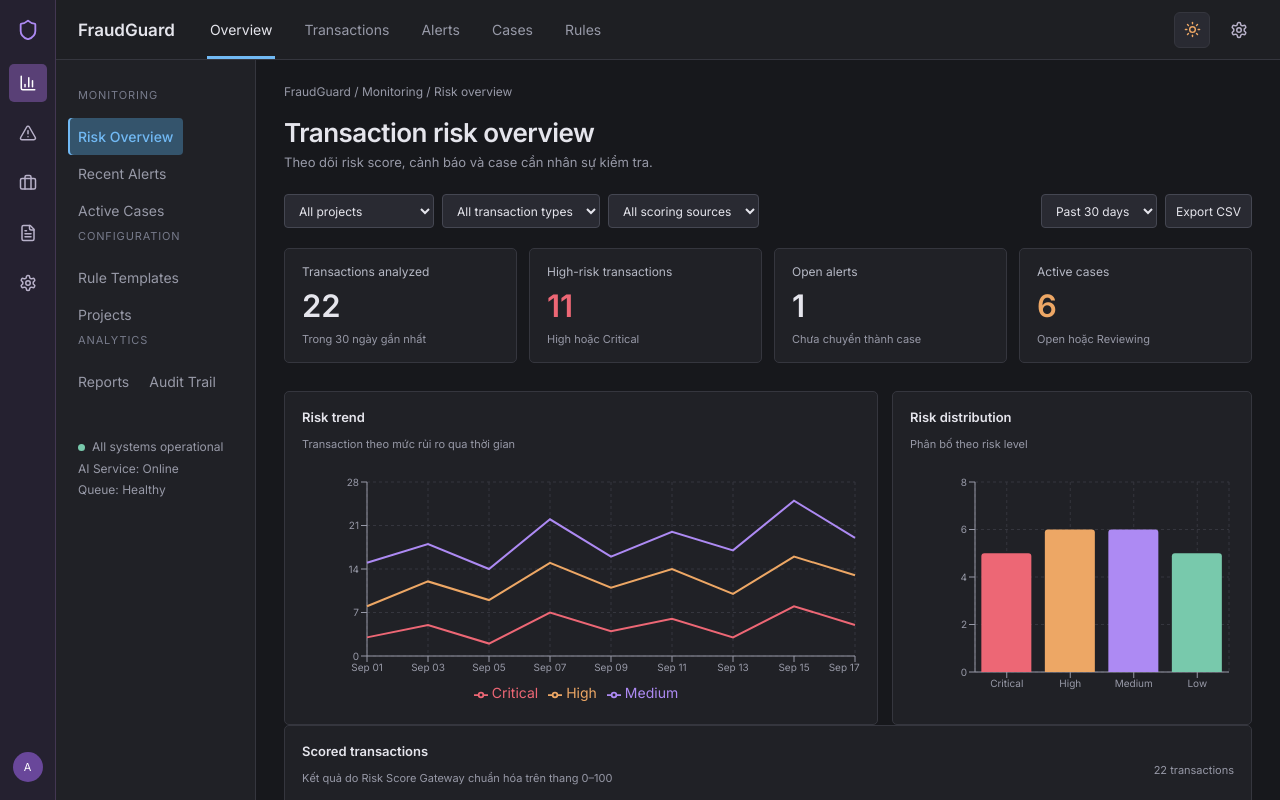
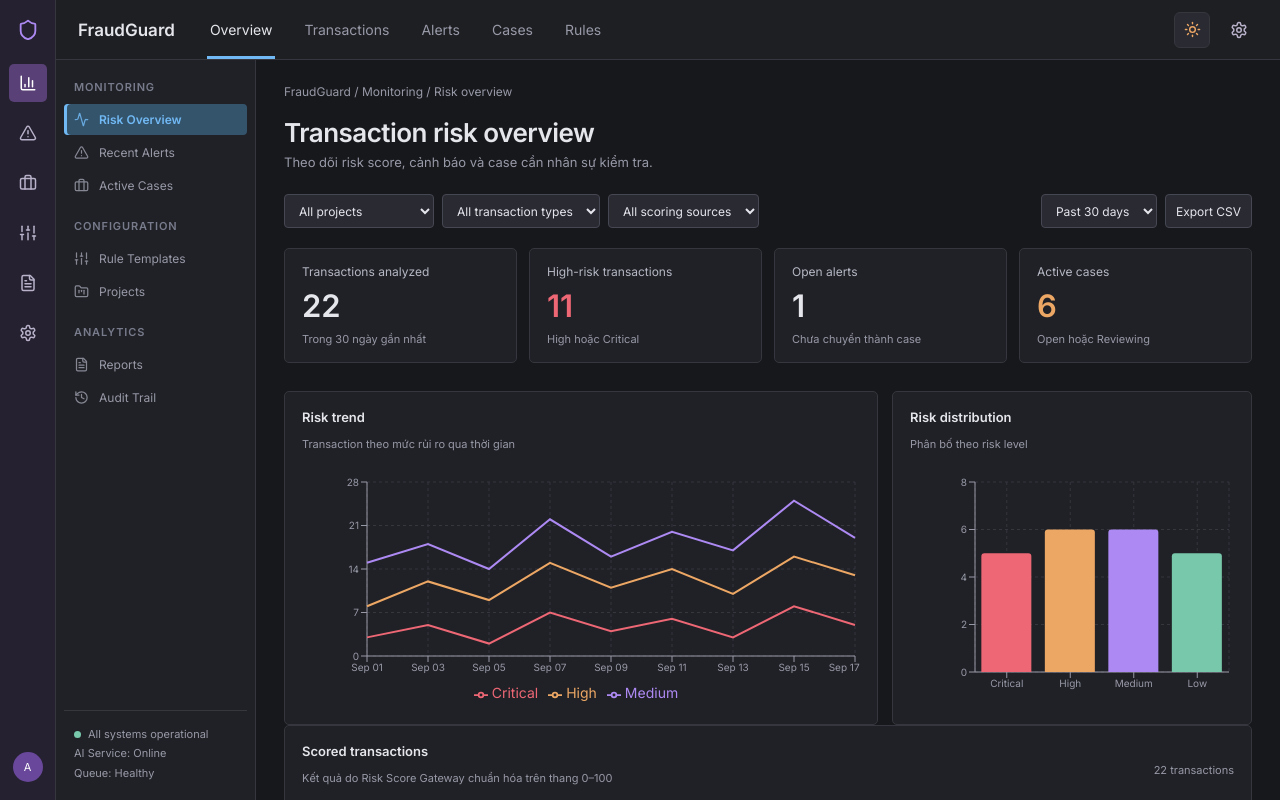
Before and after one commit to huy24isme/demo_capstone1, a Next.js app: page /fraud-monitoring in a window 1280 px wide. Shown: the top 800 px of the page. Built offline with nearby package versions, Linux system fonts and the light colour scheme.

Commit message:
fix(sidebar): polish AppRail and SecondaryNav layout, full-width active states, icons, and 3-way navigation sync according to UI Spec

```diff
--- a/src/components/fraudguard-dashboard/AppRail.tsx
+++ b/src/components/fraudguard-dashboard/AppRail.tsx
@@ -1,10 +1,11 @@
-import { Shield, BarChart3, AlertTriangle, Briefcase, FileText, Settings } from "lucide-react";
+import { Shield, BarChart3, AlertTriangle, Briefcase, Sliders, FileText, Settings } from "lucide-react";
 import styles from "./SecurityDashboard.module.css";
 
 const navItems = [
-  { id: "dashboard", icon: BarChart3, label: "Dashboard" },
-  { id: "alerts", icon: AlertTriangle, label: "Alerts" },
-  { id: "cases", icon: Briefcase, label: "Cases" },
+  { id: "dashboard", icon: BarChart3, label: "Risk Overview" },
+  { id: "alerts", icon: AlertTriangle, label: "Recent Alerts" },
+  { id: "cases", icon: Briefcase, label: "Active Cases" },
+  { id: "rules", icon: Sliders, label: "Rule Templates" },
   { id: "reports", icon: FileText, label: "Reports" },
   { id: "settings", icon: Settings, label: "Settings" },
 ];
--- a/src/components/fraudguard-dashboard/FraudGuardDashboard.tsx
+++ b/src/components/fraudguard-dashboard/FraudGuardDashboard.tsx
@@ -171,21 +171,60 @@ export function FraudGuardDashboard({
     [],
   );
 
-  // Sync nav items with product tabs
+  // Sync nav items with product tabs & rail
   const handleProductTabChange = useCallback((tab: string) => {
     setActiveProductTab(tab);
-    if (tab === "Overview") setActiveNavItem("risk-overview");
-    else if (tab === "Alerts") setActiveNavItem("recent-alerts");
-    else if (tab === "Cases") setActiveNavItem("active-cases");
-    else if (tab === "Rules") setActiveNavItem("rule-templates");
+    if (tab === "Overview" || tab === "Transactions") {
+      setActiveNavItem("risk-overview");
+      setActiveRailItem("dashboard");
+    } else if (tab === "Alerts") {
+      setActiveNavItem("recent-alerts");
+      setActiveRailItem("alerts");
+    } else if (tab === "Cases") {
+      setActiveNavItem("active-cases");
+      setActiveRailItem("cases");
+    } else if (tab === "Rules") {
+      setActiveNavItem("rule-templates");
+      setActiveRailItem("rules");
+    }
   }, []);
 
   const handleNavItemChange = useCallback((id: string) => {
     setActiveNavItem(id as SecondaryView);
-    if (id === "risk-overview") setActiveProductTab("Overview");
-    else if (id === "recent-alerts") setActiveProductTab("Alerts");
-    else if (id === "active-cases") setActiveProductTab("Cases");
-    else if (id === "rule-templates") setActiveProductTab("Rules");
+    if (id === "risk-overview") {
+      setActiveProductTab("Overview");
+      setActiveRailItem("dashboard");
+    } else if (id === "recent-alerts") {
+      setActiveProductTab("Alerts");
+      setActiveRailItem("alerts");
+    } else if (id === "active-cases") {
+      setActiveProductTab("Cases");
+      setActiveRailItem("cases");
+    } else if (id === "rule-templates") {
+      setActiveProductTab("Rules");
+      setActiveRailItem("rules");
+    } else if (id === "reports" || id === "audit-trail") {
+      setActiveRailItem("reports");
+    }
+  }, []);
+
+  const handleRailNavigate = useCallback((id: string) => {
+    setActiveRailItem(id);
+    if (id === "dashboard") {
+      setActiveNavItem("risk-overview");
+      setActiveProductTab("Overview");
+    } else if (id === "alerts") {
+      setActiveNavItem("recent-alerts");
+      setActiveProductTab("Alerts");
+    } else if (id === "cases") {
+      setActiveNavItem("active-cases");
+      setActiveProductTab("Cases");
+    } else if (id === "rules") {
+      setActiveNavItem("rule-templates");
+      setActiveProductTab("Rules");
+    } else if (id === "reports") {
+      setActiveNavItem("reports" as SecondaryView);
+    }
   }, []);
 
   /* ── Render active view ── */
@@ -295,7 +334,7 @@ export function FraudGuardDashboard({
   return (
     <ToastProvider>
       <div className={styles.root} data-theme={theme}>
-        <AppRail activeItem={activeRailItem} onNavigate={setActiveRailItem} />
+        <AppRail activeItem={activeRailItem} onNavigate={handleRailNavigate} />
         <div className={styles.workspace}>
           <ProductHeader
             activeTab={activeProductTab}
--- a/src/components/fraudguard-dashboard/SecondaryNav.tsx
+++ b/src/components/fraudguard-dashboard/SecondaryNav.tsx
@@ -1,8 +1,19 @@
+import type { LucideIcon } from "lucide-react";
+import {
+  Activity,
+  AlertTriangle,
+  Briefcase,
+  Sliders,
+  FolderKanban,
+  FileText,
+  History,
+} from "lucide-react";
 import styles from "./SecurityDashboard.module.css";
 
 interface NavItem {
   label: string;
   id: string;
+  icon: LucideIcon;
 }
 
 interface NavSection {
@@ -14,23 +25,23 @@ const sections: NavSection[] = [
   {
     title: "MONITORING",
     items: [
-      { id: "risk-overview", label: "Risk Overview" },
-      { id: "recent-alerts", label: "Recent Alerts" },
-      { id: "active-cases", label: "Active Cases" },
+      { id: "risk-overview", label: "Risk Overview", icon: Activity },
+      { id: "recent-alerts", label: "Recent Alerts", icon: AlertTriangle },
+      { id: "active-cases", label: "Active Cases", icon: Briefcase },
     ],
   },
   {
     title: "CONFIGURATION",
     items: [
-      { id: "rule-templates", label: "Rule Templates" },
-      { id: "projects", label: "Projects" },
+      { id: "rule-templates", label: "Rule Templates", icon: Sliders },
+      { id: "projects", label: "Projects", icon: FolderKanban },
     ],
   },
   {
     title: "ANALYTICS",
     items: [
-      { id: "reports", label: "Reports" },
-      { id: "audit-trail", label: "Audit Trail" },
+      { id: "reports", label: "Reports", icon: FileText },
+      { id: "audit-trail", label: "Audit Trail", icon: History },
     ],
   },
 ];
@@ -44,20 +55,27 @@ export function SecondaryNav({ activeItem, onItemChange }: SecondaryNavProps) {
   return (
     <aside className={styles.secondaryNav} aria-label="Secondary navigation">
       {sections.map((section) => (
-        <div key={section.title}>
+        <div key={section.title} className={styles.navSection}>
           <div className={styles.sectionLabel}>{section.title}</div>
-          {section.items.map((item) => (
+          {section.items.map((item) => {
+            const Icon = item.icon;
+            const isActive = activeItem === item.id;
+            return (
               <button
                 key={item.id}
                 className={`${styles.secondaryNavButton} ${
-                activeItem === item.id ? styles.secondaryNavButtonActive : ""
+                  isActive ? styles.secondaryNavButtonActive : ""
                 }`}
                 onClick={() => onItemChange(item.id)}
                 type="button"
               >
-              {item.label}
+                <span className={styles.navItemIcon}>
+                  <Icon size={15} />
+                </span>
+                <span>{item.label}</span>
               </button>
-          ))}
+            );
+          })}
         </div>
       ))}
 
--- a/src/components/fraudguard-dashboard/SecurityDashboard.module.css
+++ b/src/components/fraudguard-dashboard/SecurityDashboard.module.css
@@ -14,7 +14,7 @@
   flex-direction: column;
   align-items: center;
   gap: 12px;
-  border-right: 1px solid #433752;
+  border-right: 1px solid var(--security-border);
   background: var(--security-rail);
   padding: 12px 8px 18px;
 }
@@ -38,6 +38,8 @@
   border-radius: 5px;
   background: transparent;
   color: #b9b2ca;
+  cursor: pointer;
+  transition: background-color 0.15s ease, color 0.15s ease;
 }
 
 .railButton:hover,
@@ -99,6 +101,7 @@
   background: transparent;
   color: var(--security-muted);
   padding: 0 3px;
+  cursor: pointer;
 }
 
 .topNavButton:hover {
@@ -140,23 +143,41 @@
   align-items: stretch;
   border-right: 1px solid var(--security-border);
   background: var(--security-panel);
-  padding: 28px 12px 18px;
+  padding: 20px 8px 16px;
+  overflow-y: auto;
+}
+
+.navSection {
+  display: flex;
+  flex-direction: column;
+  gap: 2px;
+  margin-bottom: 18px;
 }
 
 .sectionLabel {
-  margin: 0 10px 16px;
+  margin: 0 10px 8px;
   color: var(--security-subtle);
   font-size: 11px;
+  font-weight: 600;
   letter-spacing: 0.08em;
+  text-transform: uppercase;
 }
 
 .secondaryNavButton {
+  display: flex;
+  align-items: center;
+  gap: 10px;
+  width: 100%;
+  box-sizing: border-box;
   border: 0;
   border-radius: 4px;
   background: transparent;
   color: var(--security-muted);
-  padding: 10px;
+  padding: 8px 10px;
+  font-size: 12px;
+  font-weight: 400;
   text-align: left;
+  cursor: pointer;
   transition: background-color 0.15s ease, color 0.15s ease;
 }
 
@@ -167,15 +188,30 @@
 
 .secondaryNavButtonActive {
   background: var(--security-blue-bg);
-  box-shadow: inset 2px 0 var(--security-blue);
+  box-shadow: inset 3px 0 var(--security-blue);
   color: var(--security-blue);
-  font-weight: 500;
+  font-weight: 600;
+}
+
+.secondaryNavButtonActive:hover {
+  background: var(--security-blue-bg);
+  color: var(--security-blue);
+}
+
+.navItemIcon {
+  display: inline-flex;
+  align-items: center;
+  justify-content: center;
+  flex-shrink: 0;
+  opacity: 0.85;
 }
 
 .systemStatus {
-  margin: 36px 10px 0;
+  margin-top: auto;
+  padding: 14px 10px 0;
+  border-top: 1px solid var(--security-border);
   color: var(--security-muted);
-  font-size: 12px;
+  font-size: 11px;
   line-height: 1.8;
 }
 
```
Lines whose indentation alone changed are shown as unchanged.
